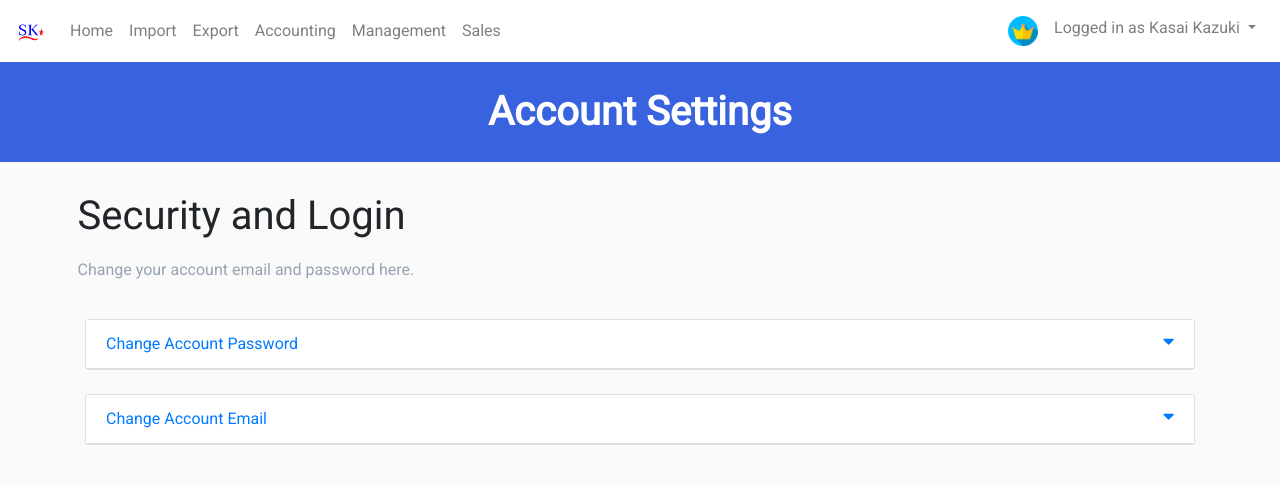
After one commit to Garreh/css, a PHP site: page /test.html in a window 1280 px wide. The commit adds this page. Shown: the top 484 px of the page. Run offline with PHP 8.4, Linux system fonts and the light colour scheme; some libraries are stand-ins or nearby versions.

Commit message:
Bootstrap test 50%

```diff
--- a/Website/adminaddaccounts.html
+++ b/Website/adminaddaccounts.html
@@ -1,3 +1,4 @@
+<!doctype html>
 <html>
 <head>
 	<link rel = "stylesheet" href="main.css">
--- a/Website/admineditaccounts.html
+++ b/Website/admineditaccounts.html
@@ -1,3 +1,4 @@
+<!doctype html>
 <html>
 <head>
 	<link rel = "stylesheet" href="main.css">
--- a/Website/adminmenu.html
+++ b/Website/adminmenu.html
@@ -1,3 +1,4 @@
+<!doctype html>
 <html>
 <head>
 	<link rel = "stylesheet" href="main.css">
--- a/Website/adminpanel.html
+++ b/Website/adminpanel.html
@@ -1,3 +1,4 @@
+<!doctype html>
 <html>
 <head>
 	<link rel = "stylesheet" href="main.css">
--- a/Website/forgetpwd.html
+++ b/Website/forgetpwd.html
@@ -1,3 +1,4 @@
+<!doctype html>
 <!DOCTYPE html>
 <html lang="en" dir="ltr">
   <head>
--- a/Website/importmenu.html
+++ b/Website/importmenu.html
@@ -1,3 +1,4 @@
+<!doctype html>
 <html>
 <head>
 	<link rel = "stylesheet" href="main.css">
--- a/Website/login.html
+++ b/Website/login.html
@@ -1,3 +1,4 @@
+<!doctype html>
 <!DOCTYPE html>
 <html lang="en" dir="ltr">
   <head>
--- a/Website/main.css
+++ b/Website/main.css
@@ -1,12 +1,6 @@
 /* default font for the website !important overrides everything on the website*/
 * {
 	font-family: "Roboto" !important;
-}
-
-/* Default background color */
-body{
-	background-color: #FAFAFA;
-  margin: 0;
 }
 
 /* Default button */
@@ -41,88 +35,6 @@ body{
   font-size: 14px;
   opacity: 0.8;
   cursor: not-allowed;
-}
-
-/* Company logo */
-#logo{
-	position:absolute;
-  top:0px;
-  left:30px;
-  bottom: 0px;
-  width:50px;
-  height:50px;
-  overflow:hidden;
-}
-
-/* The crown logo */
-#adminlogo{
-  position:absolute;
-  top:9px;
-  bottom:9px;
-  right: 255px;
-  overflow:hidden;
-}
-
-/* Navbar container */
-.navbar {
-  overflow: hidden;
-  background-color: #FFFFFF;
-}
-
-/* Links inside the navbar */
-.navbar a {
-	float: left;
-  font-size: 18px;
-  color: #333;
-  text-align: center;
-  padding: 14px 16px;
-  text-decoration: none;
-}
-
-/* The dropdown container */
-.dropdown {
-  float: right;
-  overflow: hidden;
-}
-
-/* Dropdown button */
-.dropdown .dropbtn {
-  font-size: 18px;
-  border: none;
-  outline: none;
-  color: #333;
-  padding: 14px 16px;
- 	background-color: inherit;
-}
-
-/* Dropdown content (hidden by default) */
-.dropdown-content {
-  display: none;
-  position: absolute;
-  background-color: #f9f9f9;
-  min-width: 160px;
-  box-shadow: 0px 8px 16px 0px rgba(0,0,0,0.2);
-  z-index: 1;
-}
-
-/* Links inside the dropdown */
-.dropdown-content a {
-  float: none;
-  color: black;
-  padding: 12px 16px;
-  text-decoration: none;
-  display: block;
-  text-align: left;
-}
-
-/* Add a grey background color to dropdown links on hover */
-.dropdown-content a:hover {
-  background-color: #ddd;
-}
-
-/* Show the dropdown menu on hover */
-.dropdown:hover .dropdown-content {
-  display: block;
 }
 
 /* Back to top button */
@@ -210,24 +122,18 @@ body{
 
 .backbtn{
 	color: #274395;
-  height: 19.45px;
   text-indent: 50px;
   text-decoration: none;
   position: absolute;
-  top: 170px;
 }
 
 .title{
   background-color: #3862DE;
-  position: absolute;
-  font-size: 45px;
+  font-size: 2.5em;
   height: 100px;
-  width: 100%;
-  top:50px;
-  left: 0px;
+  line-height: 100px;
   text-align: center;
   vertical-align: middle;
-  line-height: 100px;
   border: none;
   font-weight: bold;
   color: #FFFFFF;
@@ -235,12 +141,12 @@ body{
 
 .title2{
   font-size: 40px;
-  text-indent: 150px;
+  text-indent: 5%;
 }
 
 .title3{
   font-size:16px;
-  text-indent: 150px;
+  text-indent: 5%;
   line-height: 0px;
   color: #97a2b2;
 }
--- a/Website/mainmenu.html
+++ b/Website/mainmenu.html
@@ -1,3 +1,4 @@
+<!doctype html>
 <html>
 <head>
 	<link rel = "stylesheet" href="main.css">
--- /dev/null
+++ b/Website/test.html
@@ -0,0 +1,175 @@
+<!doctype html>
+<html>
+<head>
+  <link rel = "stylesheet" href="main.css">
+
+  <link href='https://fonts.googleapis.com/css?family=Roboto' rel='stylesheet'>
+  <script defer src="https://use.fontawesome.com/releases/v5.5.0/js/all.js" integrity="sha384-GqVMZRt5Gn7tB9D9q7ONtcp4gtHIUEW/yG7h98J7IpE3kpi+srfFyyB/04OV6pG0" crossorigin="anonymous">
+  </script>
+
+  <!-- Required meta tags -->
+    <meta charset="utf-8">
+    <meta name="viewport" content="width=device-width, initial-scale=1, shrink-to-fit=no">
+
+    <!-- Bootstrap CSS -->
+    <link rel="stylesheet" href="https://stackpath.bootstrapcdn.com/bootstrap/4.1.3/css/bootstrap.min.css" integrity="sha384-MCw98/SFnGE8fJT3GXwEOngsV7Zt27NXFoaoApmYm81iuXoPkFOJwJ8ERdknLPMO" crossorigin="anonymous">
+
+    <title>Test</title>
+
+<!-- jQuery first, then Popper.js, then Bootstrap JS -->
+    <script src="https://code.jquery.com/jquery-3.3.1.slim.min.js" integrity="sha384-q8i/X+965DzO0rT7abK41JStQIAqVgRVzpbzo5smXKp4YfRvH+8abtTE1Pi6jizo" crossorigin="anonymous"></script>
+    <script src="https://cdnjs.cloudflare.com/ajax/libs/popper.js/1.14.3/umd/popper.min.js" integrity="sha384-ZMP7rVo3mIykV+2+9J3UJ46jBk0WLaUAdn689aCwoqbBJiSnjAK/l8WvCWPIPm49" crossorigin="anonymous"></script>
+    <script src="https://stackpath.bootstrapcdn.com/bootstrap/4.1.3/js/bootstrap.min.js" integrity="sha384-ChfqqxuZUCnJSK3+MXmPNIyE6ZbWh2IMqE241rYiqJxyMiZ6OW/JmZQ5stwEULTy" crossorigin="anonymous"></script>
+
+<!-- Forcefully remove bootstrap default bg color -->
+<style type="text/css">
+   body { background: #FAFAFA !important; }
+</style>
+
+<script src="main.js"></script>
+
+</head>
+
+<body>
+
+<!-- Navigation bar -->
+<nav class="navbar sticky-top navbar-expand-lg navbar-light bg-white">
+  <a class="navbar-brand" href="#"><img src="logo.png" width="30" height="30"></a>
+  <button class="navbar-toggler" type="button" data-toggle="collapse" data-target="#navbarSupportedContent" aria-controls="navbarSupportedContent" aria-expanded="false" aria-label="Toggle navigation">
+    <span class="navbar-toggler-icon"></span>
+  </button>
+
+  <div class="collapse navbar-collapse" id="navbarSupportedContent">
+    <ul class="navbar-nav mr-auto">
+      <li class="nav-item">
+        <a class="nav-link" href="#">Home</a>
+      </li>
+      <li class="nav-item">
+        <a class="nav-link" href="#">Import</a>
+      </li>
+      <li class="nav-item">
+        <a class="nav-link" href="#">Export</a>
+      </li>
+      <li class="nav-item">
+        <a class="nav-link" href="#">Accounting</a>
+      </li>
+      <li class="nav-item">
+        <a class="nav-link" href="#">Management</a>
+      </li>
+      <li class="nav-item">
+        <a class="nav-link" href="#">Sales</a>
+      </li>
+    </ul>
+
+    <ul class="navbar-nav">
+      <li class="nav-item">
+        <a class="nav-link" href="#"><img src="admin.png" width="30" height="30"></a>
+      </li>
+      <li class="nav-item dropdown">
+        <a class="nav-link dropdown-toggle" href="#" id="navbarDropdown" role="button" data-toggle="dropdown" aria-haspopup="true" aria-expanded="false">
+          Logged in as Kasai Kazuki
+        </a>
+        <div class="dropdown-menu shadow-lg bg-white" aria-labelledby="navbarDropdown">
+          <a class="dropdown-item" href="#">Manage Account</a>
+          <a class="dropdown-item" href="#">Manage Employee Accounts</a>
+          <div class="dropdown-divider"></div>
+          <a class="dropdown-item" href="#">Sign Out</a>
+        </div>
+      </li>
+    </ul>
+  </div>
+</nav>
+
+<div class="container-fluid title">
+  <div class="row">
+    <div class="col-xl">
+      Account Settings
+    </div>
+  </div>
+</div>
+
+<br/>
+
+<div class="container-fluid title2">
+  <div class="row">
+    <div class="col-lg">
+      Security and Login
+    </div>
+  </div>
+</div>
+
+<br/>
+
+<div class="container-fluid title3">
+  <div class="row">
+    <div class="col-xl">
+      Change your account email and password here.
+    </div>
+  </div>
+</div>
+
+<br/><br/>
+
+<div class="container">
+  <div id="accordion">
+    <div class="card">
+      <div class="card-header bg-white">
+        <a class="card-link" data-toggle="collapse" href="#collapseOne">
+          Change Account Password
+          <i class="fas fa-caret-down" style="float: right; font-size:18px;"></i>
+        </a>
+      </div>
+      <div id="collapseOne" class="collapse" data-parent="#accordion">
+        <div class="card-body">
+          <form>
+            <p>Old Password: &nbsp;&nbsp;&nbsp;&nbsp;&nbsp;&nbsp;&nbsp;
+              <input type="password" class="inputsmalllong" placeholder="&nbsp;&nbsp;Enter your old password here">
+            </p>
+            <p>New Password: &nbsp;&nbsp;&nbsp;&nbsp;&nbsp;
+              <input type="password" class="inputsmalllong" placeholder="&nbsp;&nbsp;Enter your new password here">
+            </p>
+            <p>Retype Password: &nbsp;
+              <input type="password" class="inputsmalllong" placeholder="&nbsp;&nbsp;Retype your new password here">
+            </p>
+            <br/>
+            <button class="button">Change Password</button>
+          </form>
+        </div>
+      </div>
+    </div>
+
+    <br/>
+
+    <div class="card">
+      <div class="card-header bg-white" style="display: inline-block;">
+        <a class="collapsed card-link" data-toggle="collapse" href="#collapseTwo">
+        Change Account Email
+        <i class="fas fa-caret-down" style="float: right; font-size:18px;"></i>
+      </a>
+      </div>
+      <div id="collapseTwo" class="collapse" data-parent="#accordion">
+        <div class="card-body">
+          <form>
+            <p>Old Email: &nbsp;&nbsp;&nbsp;&nbsp;&nbsp;&nbsp;&nbsp;
+              <input type="email" class="inputsmalllong" placeholder="&nbsp;&nbsp;Enter your old email here">
+            </p>
+            <p>New Email: &nbsp;&nbsp;&nbsp;&nbsp;&nbsp;
+              <input type="email" class="inputsmalllong" placeholder="&nbsp;&nbsp;Enter your new email here">
+            </p>
+            <p>Retype Email: &nbsp;
+              <input type="email" class="inputsmalllong" placeholder="&nbsp;&nbsp;Retype your new email here">
+            </p>
+            <br/>
+            <p style="font-size: 12px;">You will be sent a confirmation email to confirm the change, and in case you </p>
+            <p style="font-size: 12px;">forgot your password, a resetted password will be sent to your registered email.</p>
+            <br/>
+            <button class="button">Change Email</button>
+          </form>
+        </div>
+      </div>
+    </div>
+  </div>
+</div>
+
+</body>
+</html>
```
Also changed, not shown: Website/accountsettings.html (+16 -0 lines).
